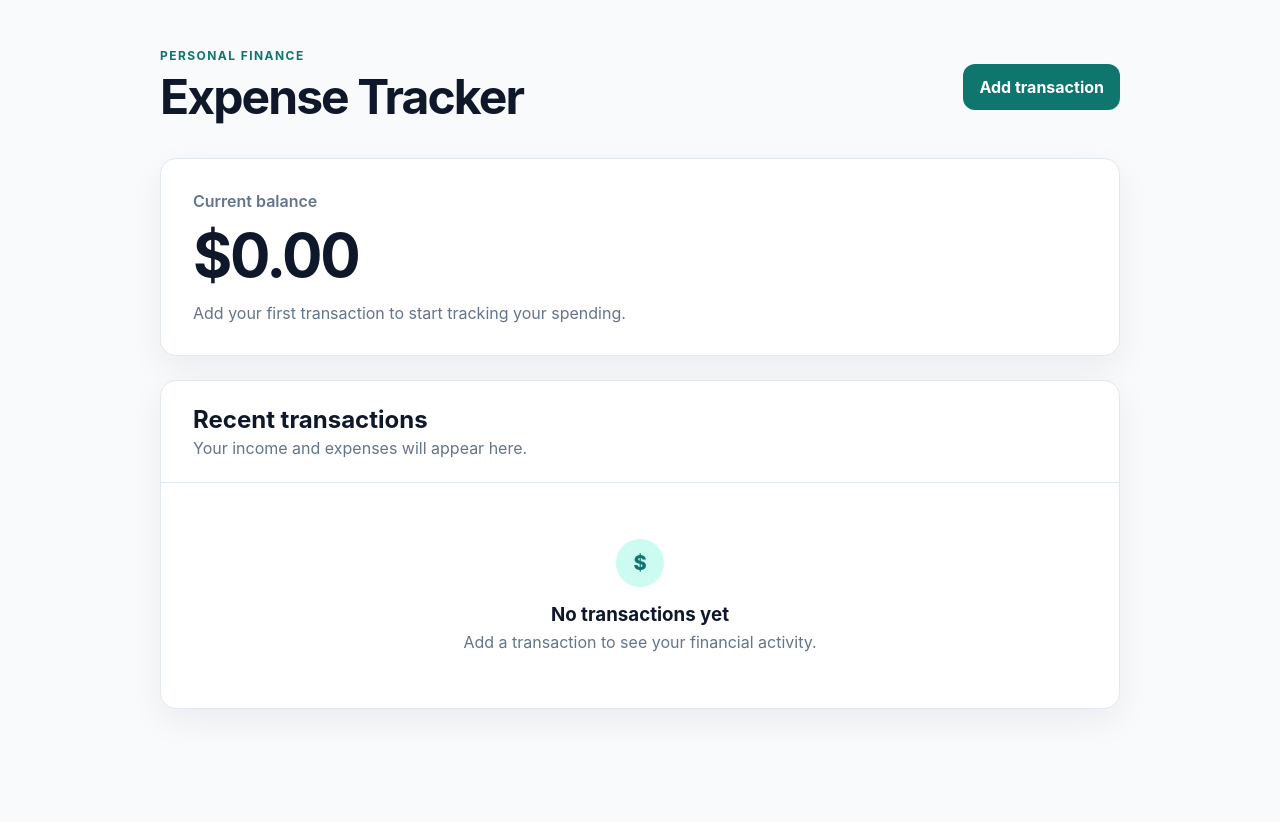
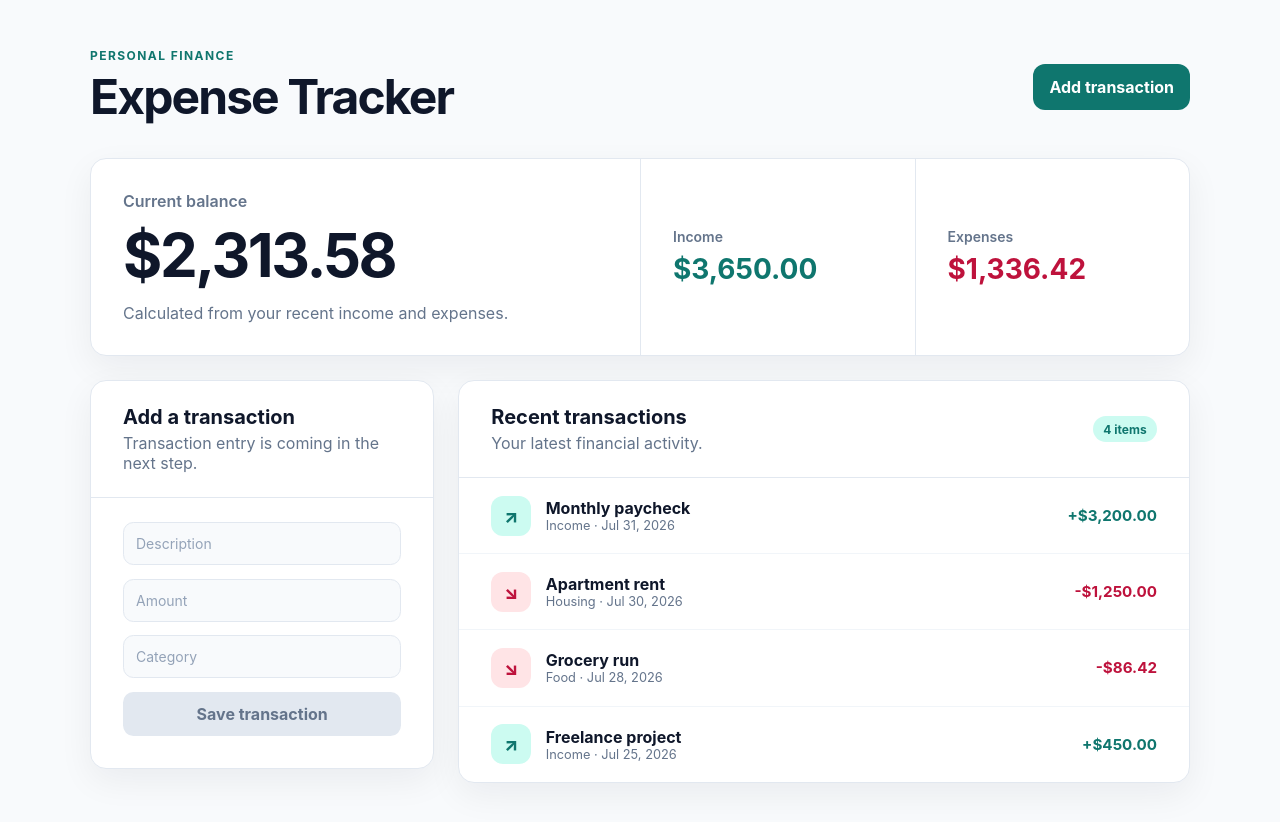
Before and after one commit to navinrtnk/personal-expense-tracker, a React (Vite) app: page / in a window 1280 px wide. Shown: the top 822 px of the page. Before the commit the page ends 800 px from the top, so only its background shows below. Built offline with nearby package versions, Linux system fonts and the light colour scheme.

Commit message:
feat: add transaction components and sample data

```diff
--- a/src/App.css
+++ b/src/App.css
@@ -1,5 +1,5 @@
 .app-shell {
-  width: min(960px, calc(100% - 2rem));
+  width: min(1100px, calc(100% - 2rem));
   margin: 0 auto;
   padding: 3rem 0;
 }
@@ -59,7 +59,8 @@ main {
   gap: 1.5rem;
 }
 
-.summary-card,
+.summary,
+.transaction-form,
 .transactions {
   border: 1px solid #e2e8f0;
   border-radius: 1rem;
@@ -67,17 +68,23 @@ main {
   box-shadow: 0 12px 35px rgb(15 23 42 / 6%);
 }
 
-.summary-card {
+.summary {
+  display: grid;
+  grid-template-columns: minmax(0, 2fr) repeat(2, minmax(150px, 1fr));
+  overflow: hidden;
+}
+
+.balance-card {
   padding: 2rem;
 }
 
-.summary-card p:first-child {
+.balance-card p:first-child {
   margin-bottom: 0.5rem;
   color: #64748b;
   font-weight: 600;
 }
 
-.summary-card strong {
+.balance-card > strong {
   display: block;
   margin-bottom: 0.75rem;
   color: #0f172a;
@@ -85,42 +92,182 @@ main {
   letter-spacing: -0.04em;
 }
 
-.summary-card p:last-child,
-.transactions > div:first-child p,
-.empty-state p {
+.balance-card p:last-child,
+.section-heading p,
+.transaction-details span {
   margin-bottom: 0;
   color: #64748b;
 }
 
-.transactions > div:first-child {
+.summary-stat {
+  display: flex;
+  min-width: 0;
+  padding: 2rem;
+  border-left: 1px solid #e2e8f0;
+  flex-direction: column;
+  justify-content: center;
+}
+
+.summary-stat span {
+  margin-bottom: 0.45rem;
+  color: #64748b;
+  font-size: 0.875rem;
+  font-weight: 600;
+}
+
+.summary-stat strong {
+  font-size: clamp(1.25rem, 3vw, 1.75rem);
+}
+
+.income-stat strong,
+.income-amount {
+  color: #0f766e;
+}
+
+.expense-stat strong,
+.expense-amount {
+  color: #be123c;
+}
+
+.content-grid {
+  display: grid;
+  grid-template-columns: minmax(250px, 0.8fr) minmax(0, 1.7fr);
+  gap: 1.5rem;
+  align-items: start;
+}
+
+.section-heading {
   padding: 1.5rem 2rem;
   border-bottom: 1px solid #e2e8f0;
 }
 
-.transactions h2 {
+.section-heading h2 {
   margin-bottom: 0.25rem;
+  font-size: 1.25rem;
 }
 
-.empty-state {
-  padding: 3.5rem 2rem;
-  text-align: center;
+.form-preview {
+  display: grid;
+  gap: 0.85rem;
+  padding: 1.5rem 2rem 2rem;
 }
 
-.empty-state span {
-  display: grid;
-  width: 3rem;
-  height: 3rem;
-  margin: 0 auto 1rem;
-  place-items: center;
-  border-radius: 50%;
+.form-preview span {
+  display: block;
+  border: 1px solid #e2e8f0;
+  border-radius: 0.65rem;
+  padding: 0.75rem;
+  color: #94a3b8;
+  background: #f8fafc;
+  font-size: 0.875rem;
+}
+
+.form-preview button {
+  border: 0;
+  border-radius: 0.65rem;
+  padding: 0.75rem;
+  color: #64748b;
+  background: #e2e8f0;
+  font: inherit;
+  font-weight: 700;
+}
+
+.transaction-list-heading {
+  display: flex;
+  align-items: center;
+  justify-content: space-between;
+  gap: 1rem;
+}
+
+.transaction-count {
+  border-radius: 999px;
+  padding: 0.35rem 0.65rem;
   color: #0f766e;
   background: #ccfbf1;
-  font-size: 1.25rem;
+  font-size: 0.75rem;
+  font-weight: 700;
+  white-space: nowrap;
+}
+
+.transaction-list {
+  margin: 0;
+  padding: 0;
+  list-style: none;
+}
+
+.transaction-item {
+  display: grid;
+  grid-template-columns: auto minmax(0, 1fr) auto;
+  align-items: center;
+  gap: 0.9rem;
+  padding: 1.1rem 2rem;
+}
+
+.transaction-item + .transaction-item {
+  border-top: 1px solid #f1f5f9;
+}
+
+.transaction-icon {
+  display: grid;
+  width: 2.5rem;
+  height: 2.5rem;
+  place-items: center;
+  border-radius: 0.75rem;
+  font-size: 1.15rem;
   font-weight: 800;
 }
 
-.empty-state h3 {
-  margin-bottom: 0.35rem;
+.income-icon {
+  color: #0f766e;
+  background: #ccfbf1;
+}
+
+.expense-icon {
+  color: #be123c;
+  background: #ffe4e6;
+}
+
+.transaction-details {
+  display: flex;
+  min-width: 0;
+  flex-direction: column;
+}
+
+.transaction-details strong {
+  overflow: hidden;
+  text-overflow: ellipsis;
+  white-space: nowrap;
+}
+
+.transaction-details span {
+  font-size: 0.8rem;
+}
+
+.transaction-item > strong:last-child {
+  font-size: 0.95rem;
+  white-space: nowrap;
+}
+
+@media (max-width: 850px) {
+  .summary {
+    grid-template-columns: 1fr 1fr;
+  }
+
+  .balance-card {
+    grid-column: 1 / -1;
+  }
+
+  .summary-stat {
+    border-top: 1px solid #e2e8f0;
+  }
+
+  .summary-stat:nth-child(2) {
+    border-left: 0;
+  }
+
+  .content-grid {
+    grid-template-columns: 1fr;
+  }
 }
 
 @media (max-width: 600px) {
@@ -136,4 +283,33 @@ main {
   .primary-button {
     width: 100%;
   }
+
+  .summary {
+    grid-template-columns: 1fr;
+  }
+
+  .balance-card,
+  .summary-stat,
+  .section-heading,
+  .form-preview,
+  .transaction-item {
+    padding-right: 1.25rem;
+    padding-left: 1.25rem;
+  }
+
+  .balance-card {
+    grid-column: auto;
+  }
+
+  .summary-stat {
+    border-left: 0;
+  }
+
+  .transaction-item {
+    grid-template-columns: auto minmax(0, 1fr);
+  }
+
+  .transaction-item > strong:last-child {
+    grid-column: 2;
+  }
 }
--- a/src/App.jsx
+++ b/src/App.jsx
@@ -1,4 +1,42 @@
 import './App.css'
+import Summary from './components/Summary'
+import TransactionForm from './components/TransactionForm'
+import TransactionList from './components/TransactionList'
+
+const sampleTransactions = [
+  {
+    id: 'transaction-1',
+    description: 'Monthly paycheck',
+    amount: 3200,
+    type: 'income',
+    category: 'Income',
+    date: '2026-07-31',
+  },
+  {
+    id: 'transaction-2',
+    description: 'Apartment rent',
+    amount: 1250,
+    type: 'expense',
+    category: 'Housing',
+    date: '2026-07-30',
+  },
+  {
+    id: 'transaction-3',
+    description: 'Grocery run',
+    amount: 86.42,
+    type: 'expense',
+    category: 'Food',
+    date: '2026-07-28',
+  },
+  {
+    id: 'transaction-4',
+    description: 'Freelance project',
+    amount: 450,
+    type: 'income',
+    category: 'Income',
+    date: '2026-07-25',
+  },
+]
 
 function App() {
   return (
@@ -14,23 +52,11 @@ function App() {
       </header>
 
       <main>
-        <section className="summary-card" aria-labelledby="balance-heading">
-          <p id="balance-heading">Current balance</p>
-          <strong>$0.00</strong>
-          <p>Add your first transaction to start tracking your spending.</p>
-        </section>
-
-        <section className="transactions" aria-labelledby="transactions-heading">
-          <div>
-            <h2 id="transactions-heading">Recent transactions</h2>
-            <p>Your income and expenses will appear here.</p>
-          </div>
-          <div className="empty-state">
-            <span aria-hidden="true">$</span>
-            <h3>No transactions yet</h3>
-            <p>Add a transaction to see your financial activity.</p>
-          </div>
-        </section>
+        <Summary transactions={sampleTransactions} />
+        <div className="content-grid">
+          <TransactionForm />
+          <TransactionList transactions={sampleTransactions} />
+        </div>
       </main>
     </div>
   )
--- /dev/null
+++ b/src/components/Summary.jsx
@@ -0,0 +1,34 @@
+const currencyFormatter = new Intl.NumberFormat('en-US', {
+  style: 'currency',
+  currency: 'USD',
+})
+
+function Summary({ transactions }) {
+  const income = transactions
+    .filter((transaction) => transaction.type === 'income')
+    .reduce((total, transaction) => total + transaction.amount, 0)
+  const expenses = transactions
+    .filter((transaction) => transaction.type === 'expense')
+    .reduce((total, transaction) => total + transaction.amount, 0)
+  const balance = income - expenses
+
+  return (
+    <section className="summary" aria-labelledby="balance-heading">
+      <div className="balance-card">
+        <p id="balance-heading">Current balance</p>
+        <strong>{currencyFormatter.format(balance)}</strong>
+        <p>Calculated from your recent income and expenses.</p>
+      </div>
+      <div className="summary-stat income-stat">
+        <span>Income</span>
+        <strong>{currencyFormatter.format(income)}</strong>
+      </div>
+      <div className="summary-stat expense-stat">
+        <span>Expenses</span>
+        <strong>{currencyFormatter.format(expenses)}</strong>
+      </div>
+    </section>
+  )
+}
+
+export default Summary
--- /dev/null
+++ b/src/components/TransactionForm.jsx
@@ -0,0 +1,20 @@
+function TransactionForm() {
+  return (
+    <section className="transaction-form" aria-labelledby="form-heading">
+      <div className="section-heading">
+        <h2 id="form-heading">Add a transaction</h2>
+        <p>Transaction entry is coming in the next step.</p>
+      </div>
+      <div className="form-preview" aria-hidden="true">
+        <span>Description</span>
+        <span>Amount</span>
+        <span>Category</span>
+        <button type="button" disabled>
+          Save transaction
+        </button>
+      </div>
+    </section>
+  )
+}
+
+export default TransactionForm
--- /dev/null
+++ b/src/components/TransactionItem.jsx
@@ -0,0 +1,39 @@
+const currencyFormatter = new Intl.NumberFormat('en-US', {
+  style: 'currency',
+  currency: 'USD',
+})
+
+const dateFormatter = new Intl.DateTimeFormat('en-US', {
+  month: 'short',
+  day: 'numeric',
+  year: 'numeric',
+  timeZone: 'UTC',
+})
+
+function TransactionItem({ transaction }) {
+  const isIncome = transaction.type === 'income'
+  const amountPrefix = isIncome ? '+' : '-'
+
+  return (
+    <li className="transaction-item">
+      <span
+        className={`transaction-icon ${isIncome ? 'income-icon' : 'expense-icon'}`}
+        aria-hidden="true"
+      >
+        {isIncome ? '↗' : '↘'}
+      </span>
+      <div className="transaction-details">
+        <strong>{transaction.description}</strong>
+        <span>
+          {transaction.category} · {dateFormatter.format(new Date(transaction.date))}
+        </span>
+      </div>
+      <strong className={isIncome ? 'income-amount' : 'expense-amount'}>
+        {amountPrefix}
+        {currencyFormatter.format(transaction.amount)}
+      </strong>
+    </li>
+  )
+}
+
+export default TransactionItem
--- /dev/null
+++ b/src/components/TransactionList.jsx
@@ -0,0 +1,24 @@
+import TransactionItem from './TransactionItem'
+
+function TransactionList({ transactions }) {
+  return (
+    <section className="transactions" aria-labelledby="transactions-heading">
+      <div className="section-heading transaction-list-heading">
+        <div>
+          <h2 id="transactions-heading">Recent transactions</h2>
+          <p>Your latest financial activity.</p>
+        </div>
+        <span className="transaction-count">
+          {transactions.length} {transactions.length === 1 ? 'item' : 'items'}
+        </span>
+      </div>
+      <ul className="transaction-list">
+        {transactions.map((transaction) => (
+          <TransactionItem key={transaction.id} transaction={transaction} />
+        ))}
+      </ul>
+    </section>
+  )
+}
+
+export default TransactionList
```
Also changed, not shown: 3 other files (tests, documents, lock files or other folders).
